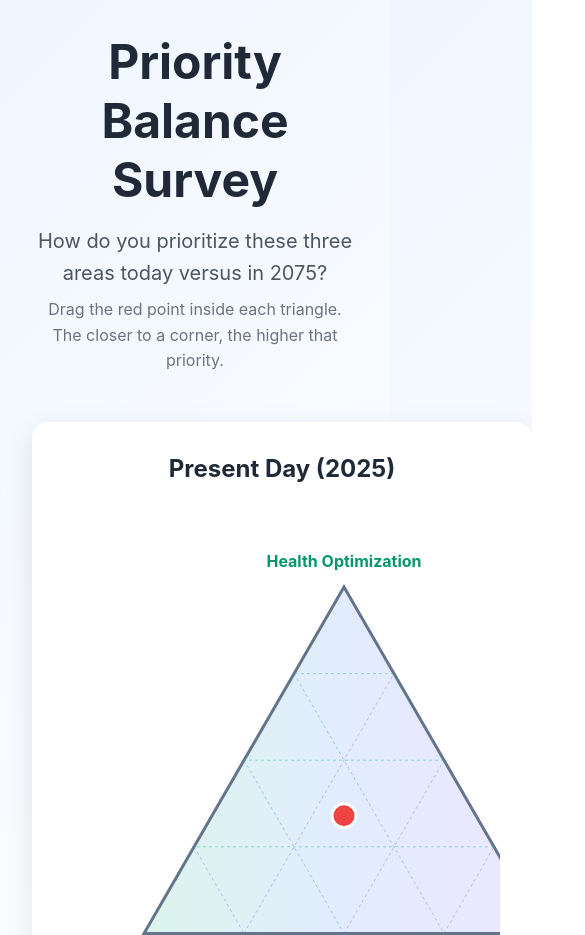
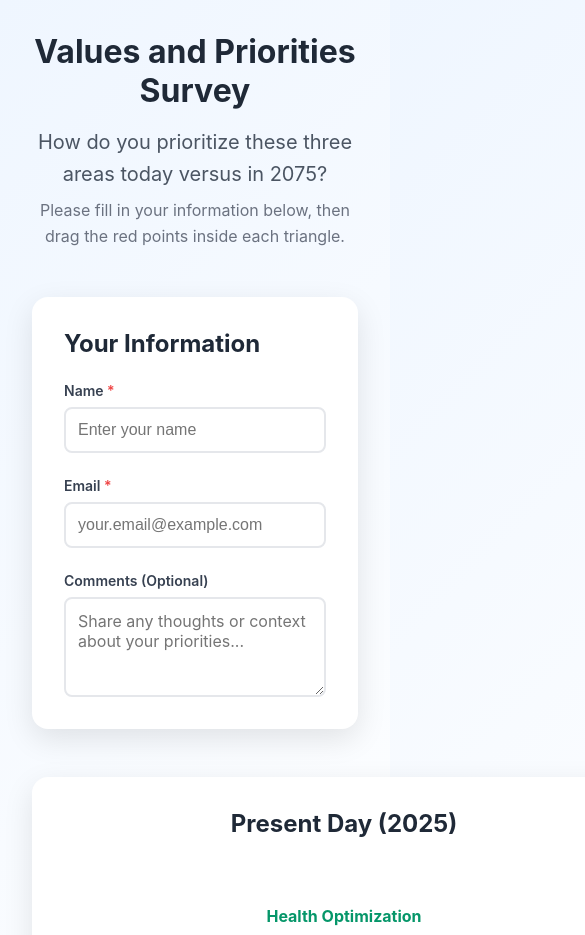
Before and after one commit to keelinfay-crypto/Digital-society, a plain HTML site: page index.html in a window 390 px wide. Shown: the top 935 px of the page, 585 px wide, since content can reach past the window. Drawn offline with Linux system fonts and the light colour scheme.

Commit message:
Update index.html

```diff
--- a/index.html
+++ b/index.html
@@ -3,7 +3,7 @@
 <head>
     <meta charset="UTF-8">
     <meta name="viewport" content="width=device-width, initial-scale=1.0">
-    <title>Priority Balance Survey</title>
+    <title>Values and Priorities Survey</title>
     <style>
         * {
             margin: 0;
@@ -47,6 +47,68 @@
             color: #6b7280;
             margin-top: 0.5rem;
             display: block;
+        }
+
+        .form-section {
+            background: white;
+            border-radius: 1rem;
+            box-shadow: 0 10px 30px rgba(0, 0, 0, 0.1);
+            padding: 2rem;
+            margin-bottom: 3rem;
+        }
+
+        .form-section h2 {
+            font-size: 1.5rem;
+            color: #1f2937;
+            margin-bottom: 1.5rem;
+        }
+
+        .form-grid {
+            display: grid;
+            grid-template-columns: repeat(auto-fit, minmax(250px, 1fr));
+            gap: 1.5rem;
+        }
+
+        .form-group {
+            display: flex;
+            flex-direction: column;
+        }
+
+        .form-group.full-width {
+            grid-column: 1 / -1;
+        }
+
+        .form-label {
+            font-size: 0.875rem;
+            font-weight: 600;
+            color: #374151;
+            margin-bottom: 0.5rem;
+        }
+
+        .form-label .required {
+            color: #ef4444;
+        }
+
+        .form-input,
+        .form-textarea {
+            padding: 0.75rem;
+            border: 2px solid #e5e7eb;
+            border-radius: 0.5rem;
+            font-size: 1rem;
+            transition: all 0.3s;
+        }
+
+        .form-input:focus,
+        .form-textarea:focus {
+            outline: none;
+            border-color: #3b82f6;
+            box-shadow: 0 0 0 3px rgba(59, 130, 246, 0.1);
+        }
+
+        .form-textarea {
+            resize: vertical;
+            min-height: 100px;
+            font-family: inherit;
         }
 
         .plots-grid {
@@ -204,6 +266,17 @@
             transform: none;
         }
 
+        .error-message {
+            color: #ef4444;
+            font-size: 0.875rem;
+            margin-top: 0.5rem;
+            display: none;
+        }
+
+        .error-message.show {
+            display: block;
+        }
+
         .thank-you-overlay {
             display: none;
             position: fixed;
@@ -269,6 +342,7 @@
             display: flex;
             gap: 1rem;
             margin-bottom: 1rem;
+            flex-wrap: wrap;
         }
 
         .download-button {
@@ -336,17 +410,47 @@
         .ping {
             animation: ping 1s cubic-bezier(0, 0, 0.2, 1) infinite;
         }
+
+        @media (max-width: 768px) {
+            h1 {
+                font-size: 2rem;
+            }
+
+            .plots-grid {
+                grid-template-columns: 1fr;
+            }
+        }
     </style>
 </head>
 <body>
     <div class="container">
         <header>
-            <h1>Priority Balance Survey</h1>
+            <h1>Values and Priorities Survey</h1>
             <p class="subtitle">
                 How do you prioritize these three areas today versus in 2075?<br>
-                <span class="instruction">Drag the red point inside each triangle. The closer to a corner, the higher that priority.</span>
+                <span class="instruction">Please fill in your information below, then drag the red points inside each triangle.</span>
             </p>
         </header>
+
+        <!-- User Information Form -->
+        <div class="form-section">
+            <h2>Your Information</h2>
+            <div class="form-grid">
+                <div class="form-group">
+                    <label class="form-label">Name <span class="required">*</span></label>
+                    <input type="text" id="userName" class="form-input" placeholder="Enter your name" required>
+                </div>
+                <div class="form-group">
+                    <label class="form-label">Email <span class="required">*</span></label>
+                    <input type="email" id="userEmail" class="form-input" placeholder="your.email@example.com" required>
+                </div>
+                <div class="form-group full-width">
+                    <label class="form-label">Comments (Optional)</label>
+                    <textarea id="userComments" class="form-textarea" placeholder="Share any thoughts or context about your priorities..."></textarea>
+                </div>
+            </div>
+            <div class="error-message" id="formError">Please fill in all required fields (Name and Email)</div>
+        </div>
 
         <div class="plots-grid">
             <!-- Current Year Plot -->
@@ -645,6 +749,12 @@
             });
         }
 
+        function validateForm() {
+            const name = document.getElementById('userName').value.trim();
+            const email = document.getElementById('userEmail').value.trim();
+            return name !== '' && email !== '' && email.includes('@');
+        }
+
         function checkSubmitButton() {
             const submitButton = document.getElementById('submitButton');
             submitButton.disabled = !(state.currentLocked && state.futureLocked);
@@ -656,8 +766,21 @@
                 return;
             }
 
+            if (!validateForm()) {
+                document.getElementById('formError').classList.add('show');
+                document.getElementById('userName').scrollIntoView({ behavior: 'smooth', block: 'center' });
+                return;
+            }
+
+            document.getElementById('formError').classList.remove('show');
+
             const submission = {
                 timestamp: new Date().toISOString(),
+                user_info: {
+                    name: document.getElementById('userName').value.trim(),
+                    email: document.getElementById('userEmail').value.trim(),
+                    comments: document.getElementById('userComments').value.trim()
+                },
                 current_year: {
                     sustainable_living: (state.current.sustainable * 100).toFixed(2),
                     health_optimization: (state.current.health * 100).toFixed(2),
@@ -679,7 +802,11 @@
             setTimeout(() => {
                 document.getElementById('thankYouOverlay').classList.remove('show');
 
-                // Reset for next submission
+                // Reset form and plots for next submission
+                document.getElementById('userName').value = '';
+                document.getElementById('userEmail').value = '';
+                document.getElementById('userComments').value = '';
+
                 state.currentLocked = false;
                 state.futureLocked = false;
                 state.current = { sustainable: 0.33, health: 0.34, environmental: 0.33 };
@@ -719,21 +846,22 @@
             const url = URL.createObjectURL(dataBlob);
             const link = document.createElement('a');
             link.href = url;
-            link.download = `priority_survey_data_${new Date().toISOString()}.json`;
+            link.download = `values_priorities_survey_${new Date().toISOString()}.json`;
             link.click();
         }
 
         function downloadCSV() {
-            let csv = 'Timestamp,Current_Sustainable,Current_Health,Current_Environmental,Future_Sustainable,Future_Health,Future_Environmental\n';
+            let csv = 'Timestamp,Name,Email,Comments,Current_Sustainable,Current_Health,Current_Environmental,Future_Sustainable,Future_Health,Future_Environmental\n';
             state.submissions.forEach(sub => {
-                csv += `${sub.timestamp},${sub.current_year.sustainable_living},${sub.current_year.health_optimization},${sub.current_year.environmental_conservation},${sub.year_2075.sustainable_living},${sub.year_2075.health_optimization},${sub.year_2075.environmental_conservation}\n`;
+                const comments = sub.user_info.comments.replace(/"/g, '""'); // Escape quotes in comments
+                csv += `"${sub.timestamp}","${sub.user_info.name}","${sub.user_info.email}","${comments}",${sub.current_year.sustainable_living},${sub.current_year.health_optimization},${sub.current_year.environmental_conservation},${sub.year_2075.sustainable_living},${sub.year_2075.health_optimization},${sub.year_2075.environmental_conservation}\n`;
             });
 
             const blob = new Blob([csv], { type: 'text/csv' });
             const url = URL.createObjectURL(blob);
             const link = document.createElement('a');
             link.href = url;
-            link.download = `priority_survey_data_${new Date().toISOString()}.csv`;
+            link.download = `values_priorities_survey_${new Date().toISOString()}.csv`;
             link.click();
         }
 
```
